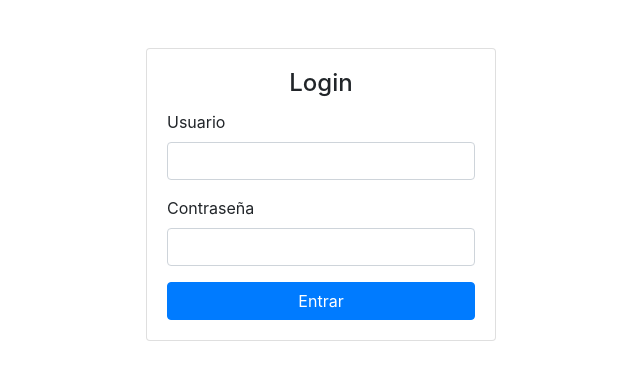
After one commit to RicardoNM2/Basic-CRM, a PHP site: page /login.php in a window 1280 px wide. The commit adds this page. Shown: the top 380 px of the page, without its empty margins (319-959 px from the left). Run offline with PHP 8.4, Linux system fonts and the light colour scheme.

Commit message:
Add files via upload
Login con controlador e intentando google auth

```diff
--- /dev/null
+++ b/login.php
@@ -0,0 +1,60 @@
+<?php
+session_start();
+
+if ($_SERVER['REQUEST_METHOD'] == 'POST') {
+    $username = $_POST['username'];
+    $password = $_POST['password'];
+
+    // Aquí debes agregar la lógica para verificar las credenciales, por ejemplo, consultando una base de datos
+    // Por simplicidad, se usará un usuario y contraseña hardcoded
+    $valid_username = "admin";
+    $valid_password = "1234";
+
+    if ($username === $valid_username && $password === $valid_password) {
+        $_SESSION['user_logged_in'] = true;
+        header('Location: dashboard.php'); // Redirigir al usuario a la página principal
+        exit;
+    } else {
+        header('Location: login.php?error=1'); // Redirigir al login con un mensaje de error
+        exit;
+    }
+}
+?>
+
+<!DOCTYPE html>
+<html lang="es">
+<head>
+    <meta charset="UTF-8">
+    <title>Login</title>
+    <link rel="stylesheet" href="https://maxcdn.bootstrapcdn.com/bootstrap/4.5.2/css/bootstrap.min.css">
+</head>
+<body>
+    <div class="container">
+        <div class="row justify-content-center mt-5">
+            <div class="col-md-4">
+                <div class="card">
+                    <div class="card-body">
+                        <h4 class="card-title text-center">Login</h4>
+                        <?php
+                        if (isset($_GET['error'])) {
+                            echo '<div class="alert alert-danger" role="alert">Usuario o contraseña incorrectos.</div>';
+                        }
+                        ?>
+                        <form action="login.php" method="POST">
+                            <div class="form-group">
+                                <label for="username">Usuario</label>
+                                <input type="text" class="form-control" id="username" name="username" required>
+                            </div>
+                            <div class="form-group">
+                                <label for="password">Contraseña</label>
+                                <input type="password" class="form-control" id="password" name="password" required>
+                            </div>
+                            <button type="submit" class="btn btn-primary btn-block">Entrar</button>
+                        </form>
+                    </div>
+                </div>
+            </div>
+        </div>
+    </div>
+</body>
+</html>
```
Also changed, not shown: config.php (added, +8 -0 lines), index.php (+25 -2 lines).
